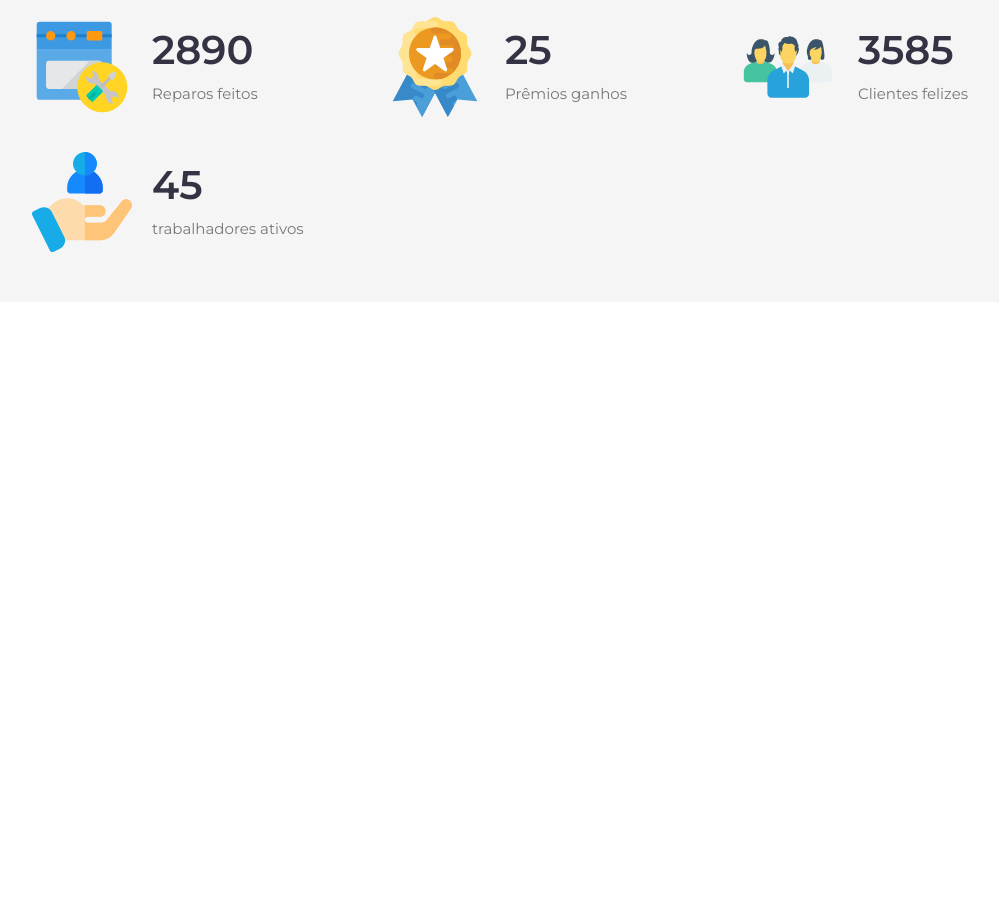
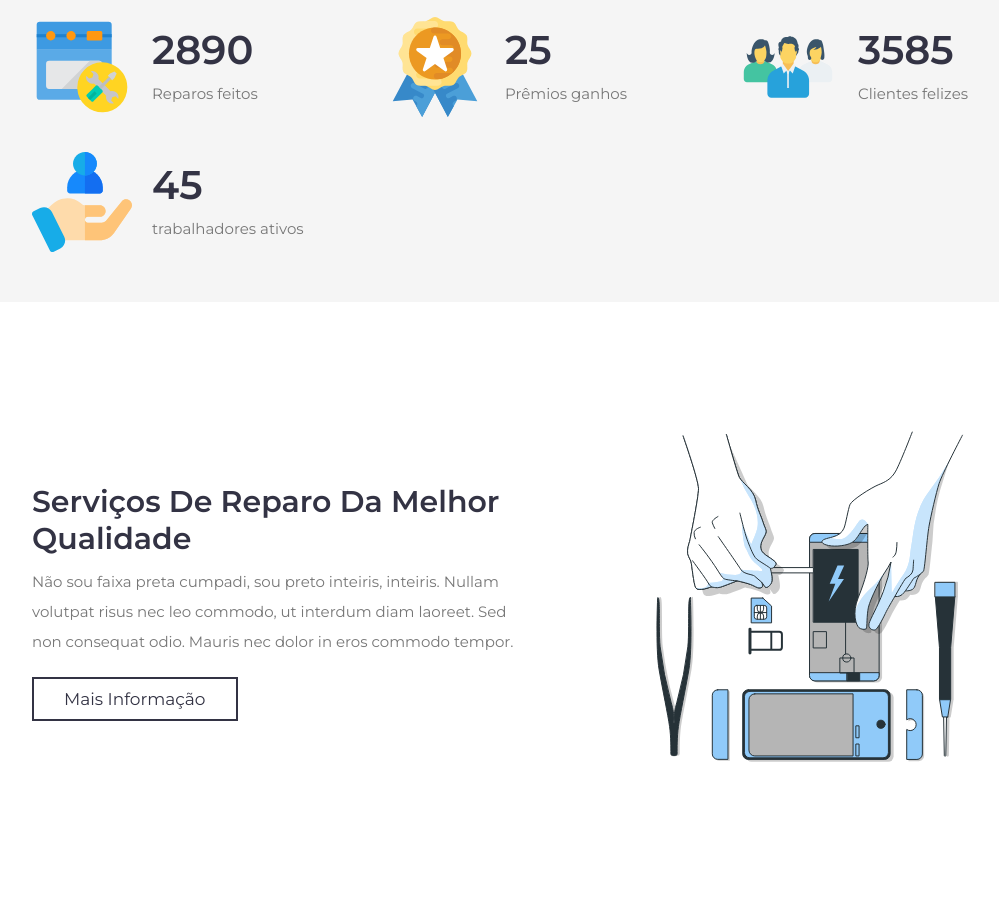
Before and after one commit to daniel-oliv3/repair-service-website, a plain HTML site: page index.html in a window 1280 px wide. Shown: the part 764-1666 px from the top of the page, without its empty margins (96-1095 px from the left). Before the commit the page ends 1066 px from the top, so only its background shows below. Drawn offline with Linux system fonts and the light colour scheme.

Commit message:
About section

```diff
--- a/css/style.scss
+++ b/css/style.scss
@@ -213,8 +213,34 @@ section {
 
 
 
+/* ======= About Section/Seção Sobre nós ======= */
+.about {
+    display: flex;
+    align-items: center;
+    flex-wrap: wrap-reverse;
+    gap: 3rem;
 
+    .image {
+        flex: 1 1 40rem;
 
+        img {
+            width: 100%;
+        }
+    }
+
+    .content {
+        flex: 1 1 40rem;
+
+        h3 {
+            @include titleText(3rem);
+        }
+
+        p {
+            @include graphText(1.5rem);
+            padding: 1rem 0;
+        }
+    }
+}
 
 
 
--- a/index.html
+++ b/index.html
@@ -82,8 +82,17 @@
 </section>
 
 
-
-
+<!-- ======= About Section/Seção Sobre nós ======= -->
+<section class="about" id="about">
+	<div class="content">
+		<h3>Serviços de reparo da melhor qualidade</h3>
+		<p>Não sou faixa preta cumpadi, sou preto inteiris, inteiris. Nullam volutpat risus nec leo commodo, ut interdum diam laoreet. Sed non consequat odio. Mauris nec dolor in eros commodo tempor.</p>
+		<a href="#services" class="btn">Mais informação</a>
+	</div>
+	<div class="image">
+		<img src="img/about-img.svg" alt="">
+	</div>
+</section>
 
 
 
```
Also changed, not shown: css/style.css, 1 other file.
